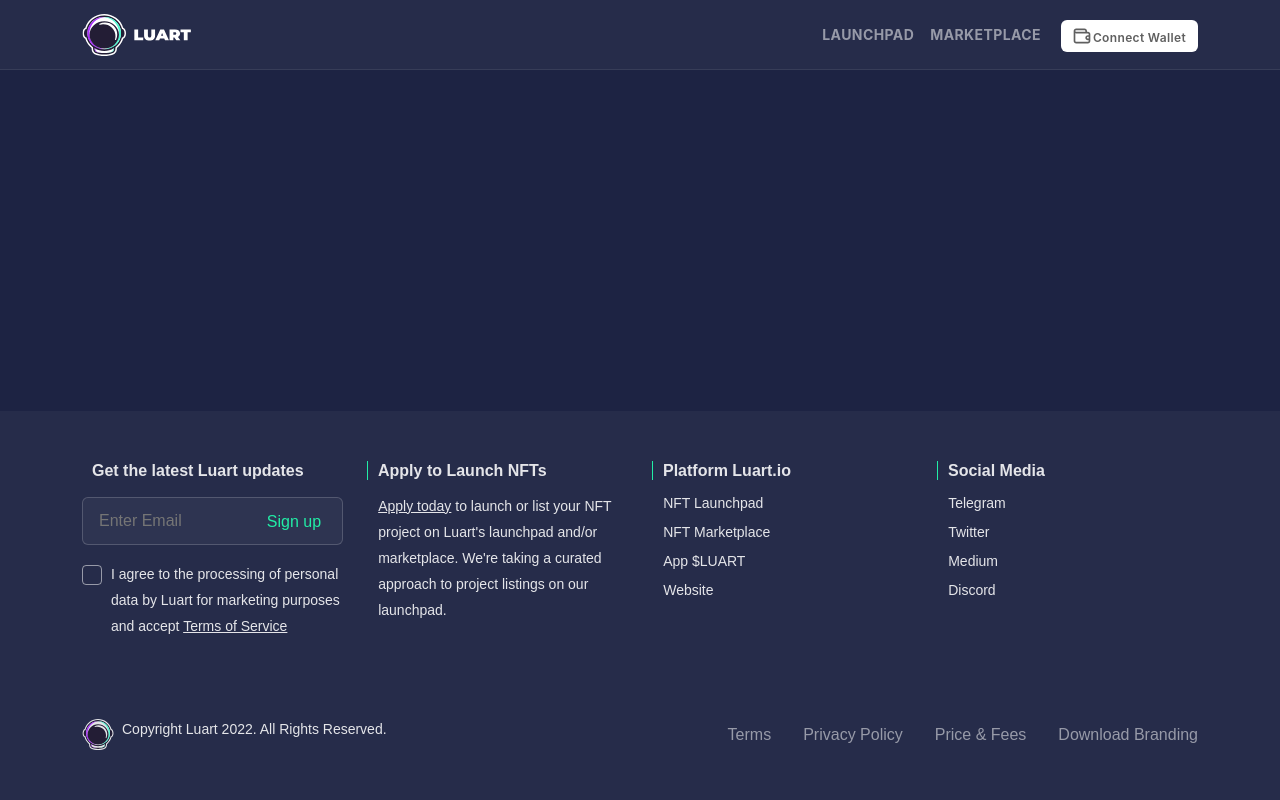
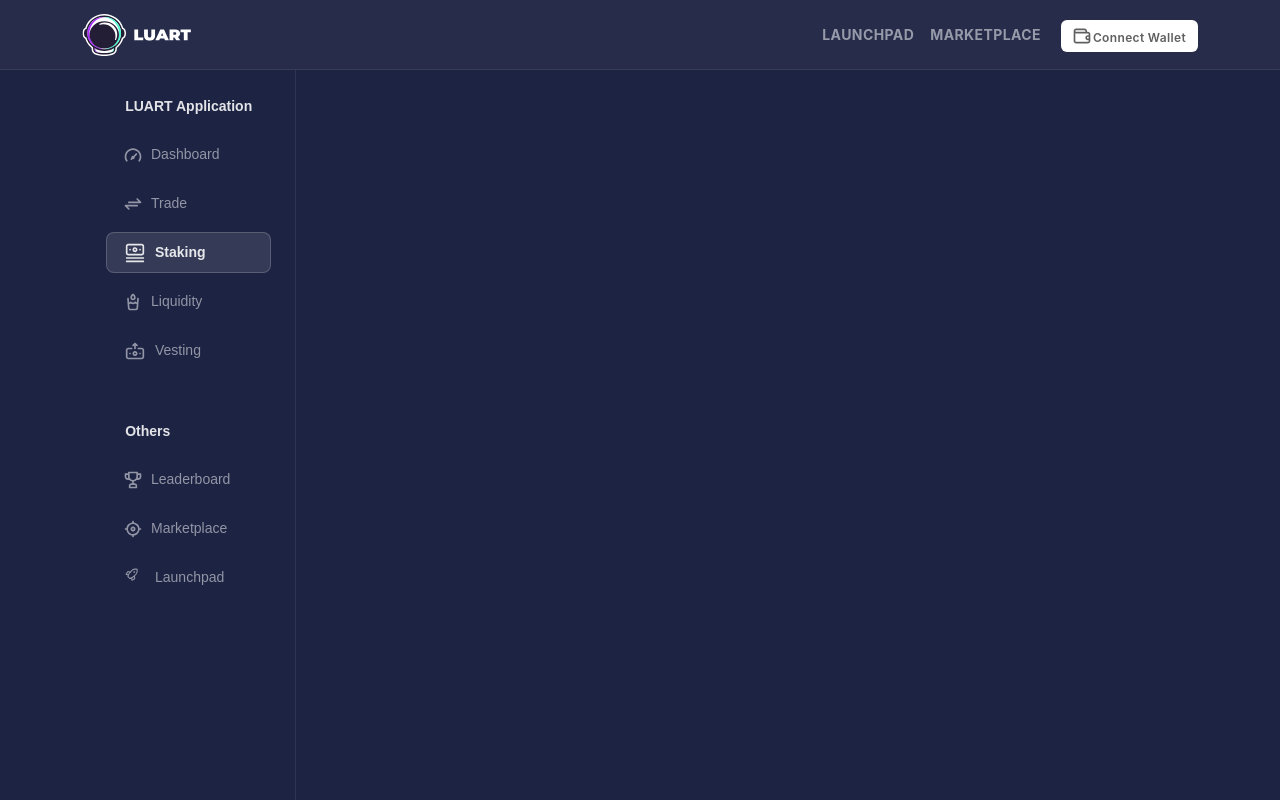
Before and after one commit to asadalicode/luart_dashboard, a React (Create React App) app: page / in a window 1280 px wide. Shown: the top 800 px of the page. Built offline with nearby package versions, Linux system fonts and the light colour scheme.

Commit message:
sidebar init

```diff
--- a/src/App.tsx
+++ b/src/App.tsx
@@ -3,6 +3,8 @@
 import Navbar from './modules/shared/components/navbar/navbar';
 import Footer from './modules/shared/components/footer/footer';
 import { useState } from 'react';
+import SideNavbar from './modules/shared/components/sideNavbar/sideNavbar';
+import { Style } from '@mui/icons-material';
 
 function App() {
   const [isMobileNavbarOpen, setIsMobileNavbarOpen] = useState(false);
@@ -16,7 +18,17 @@
       <Navbar handleMobileNavbar={handleMobileNavbar} />
       {
         !isMobileNavbarOpen &&
-        <Footer />
+        <>
+          <div className="container">
+
+          <div className="d-flex">
+            <div className="sideBar">
+              <SideNavbar />
+            </div>
+          </div>
+          </div>
+          <Footer />
+        </>
       }
     </div>
   );
--- a/src/modules/shared/components/footer/footer.module.scss
+++ b/src/modules/shared/components/footer/footer.module.scss
@@ -1,8 +1,6 @@
 @import '../../../../theme/mixings.scss';
 
 .footer {
-    position: absolute;
-    bottom: 0;
     width: 100%;
     background: rgba(255, 255, 255, 0.04);
     padding: 50px 16px;
--- /dev/null
+++ b/src/modules/shared/components/sideNavbar/sideNavbar.module.scss
@@ -0,0 +1,52 @@
+@import "../../../../theme/mixings.scss";
+
+.sideNavbar {
+    z-index: 9999;
+    top: 0;
+    height: 100vh;
+    width: 100%;
+    border-right: 1px solid rgba(255, 255, 255, 0.08);
+    background-color: rgb(29, 35, 67);
+
+    @include for-size(phone-only) {
+        display: none !important;
+    }
+
+    @include for-size(tablet-portrait-up) {
+        display: none !important;
+    }
+
+    .container {
+        padding: 24px;
+
+        .title {
+            margin: 0px 0px 1rem 1.2rem;
+            font-size: 14px;
+            font-weight: 600;
+            line-height: 24px;
+            color: var(--white);
+        }
+
+        .item {
+            display: block;
+            padding: 9px 16px;
+            margin-bottom: 8px;
+            color: var(--offWhite);
+            font-size: 14px;
+            font-weight: 400;
+            text-decoration: none;
+            border-radius: 8px;
+            transition: color 350ms ease 0s;
+            border: 1px solid transparent;
+            cursor: pointer;
+        }
+
+        .activeItem {
+            min-width: 165px;
+            color: var(--white);
+            background: rgba(255, 255, 255, 0.11);
+            border-color: rgba(255, 255, 255, 0.18);
+            font-weight: 600;
+        }
+    }
+}
--- /dev/null
+++ b/src/modules/shared/components/sideNavbar/sideNavbar.tsx
@@ -0,0 +1,60 @@
+import Style from './sideNavbar.module.scss';
+import { ReactComponent as DashboardIcon } from '../../../../assets/images/dashboard.svg';
+import { ReactComponent as TradeIcon } from '../../../../assets/images/trade.svg';
+import { ReactComponent as StakingIcon } from '../../../../assets/images/staking.svg';
+import { ReactComponent as Liquiditycon } from '../../../../assets/images/liquidity.svg';
+import { ReactComponent as VestingIcon } from '../../../../assets/images/vesting.svg';
+import { ReactComponent as LeaderboardIcon } from '../../../../assets/images/leaderboard.svg';
+import { ReactComponent as MarketplaceIcon } from '../../../../assets/images/marketplace.svg';
+import { ReactComponent as LaunchpadIcon } from '../../../../assets/images/launchpad.svg';
+
+const pages = ['Launchpad', 'Marketplace'];
+const sideBarPages = [
+    { Icon: DashboardIcon, title: 'Dashboard', acitveItem: false },
+    { Icon: TradeIcon, title: 'Trade' , acitveItem: false },
+    { Icon: StakingIcon, title: 'Staking', acitveItem: true  },
+    { Icon: Liquiditycon, title: 'Liquidity', acitveItem: false  },
+    { Icon: VestingIcon, title: 'Vesting', acitveItem: false  }
+]
+const sideBarPages1 = [
+    { Icon: LeaderboardIcon, title: 'Leaderboard', acitveItem: false  },
+    { Icon: MarketplaceIcon, title: 'Marketplace', acitveItem: false  },
+    { Icon: LaunchpadIcon, title: 'Launchpad', acitveItem: false  }
+]
+
+const SideNavbar = () => {
+    return (
+        <div className={Style.sideNavbar}>
+            <div className={Style.container}>
+                <div>
+
+                    <h6 className={Style.title}>LUART Application</h6>
+                    {sideBarPages.map((item) => {
+                        return (
+                            <div>
+                                <a className={`d-flex align-items-center ${Style.item} ${item.acitveItem ? Style.activeItem : ''}`}>
+                                    <item.Icon height={20} /> <span className='ms-2'>{item.title}</span>
+                                </a>
+                            </div>
+                        )
+                    })}
+                </div>
+                <div className='mt-5'>
+
+                    <h6 className={Style.title}>Others</h6>
+                    {sideBarPages1.map((item) => {
+                        return (
+                            <div>
+                                <a className={`d-flex align-items-center ${Style.item}`}>
+                                    <item.Icon height={20} /> <span className='ms-2'>{item.title}</span>
+                                </a>
+                            </div>
+                        )
+                    })}
+                </div>
+            </div>
+        </div>
+
+    );
+}
+export default SideNavbar;
```
Also changed, not shown: src/App.scss (line endings or trailing spaces).
